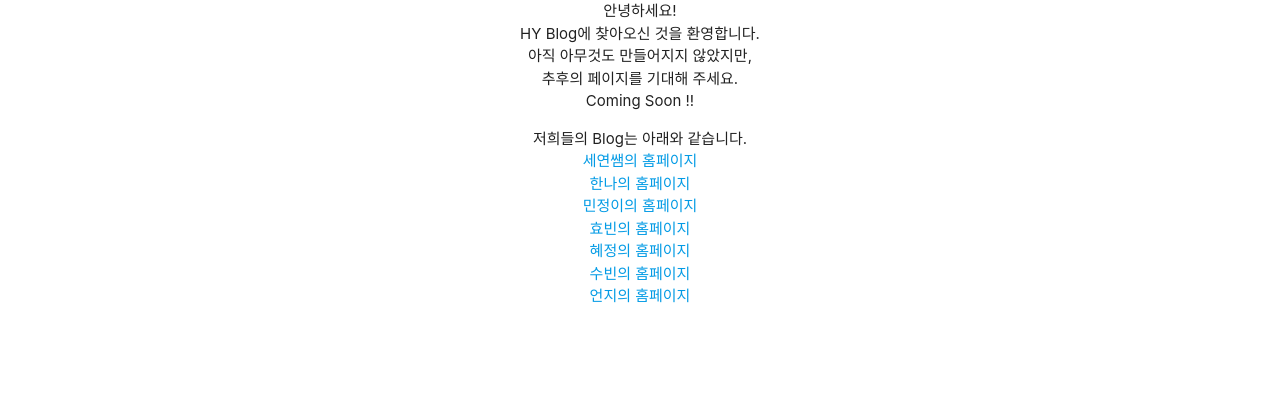
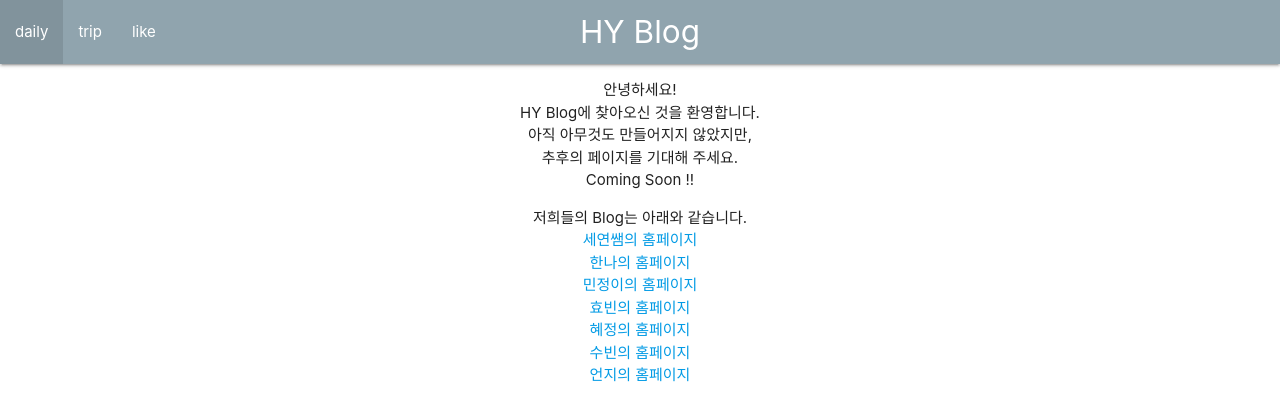
Before and after one commit to shineyourlife/cider, a plain HTML site: page index.html in a window 1280 px wide. Drawn offline with nearby package versions, Linux system fonts and the light colour scheme.

Commit message:
materalize color, site 추가

```diff
--- a/index.html
+++ b/index.html
@@ -1,11 +1,22 @@
 <!-- 연습 1차시 -->
 
 <head>
+	 <meta charset="utf-8">
 	 <script src="https://cdnjs.cloudflare.com/ajax/libs/materialize/1.0.0/js/materialize.min.js"></script>
 	 <link rel="stylesheet" href="https://cdnjs.cloudflare.com/ajax/libs/materialize/1.0.0/css/materialize.min.css">
 	 <title> HY Blog </title>
 </head>
 <body>
+	<nav class="blue-grey lighten-2">
+    <div class="nav-wrapper">
+      <a href="#" class="brand-logo center">HY Blog</a>
+      <ul id="nav-mobile" class="left hide-on-med-and-down">
+        <li><a href="https://www.instagram.com/lhy_622/" target="_blank">daily</a></li>
+        <li><a href="#">trip</a></li>
+        <li><a href="https://twitter.com/BTS_twt" target="_blank">like</a></li>
+      </ul>
+    </div>
+  </nav>
     <p style="text-align: center;">
     안녕하세요! <br>
     HY Blog에 찾아오신 것을 환영합니다.<br>
@@ -44,4 +55,5 @@
     		언지의 홈페이지
     	</a><br>
     </p>
+
 </body>
```
